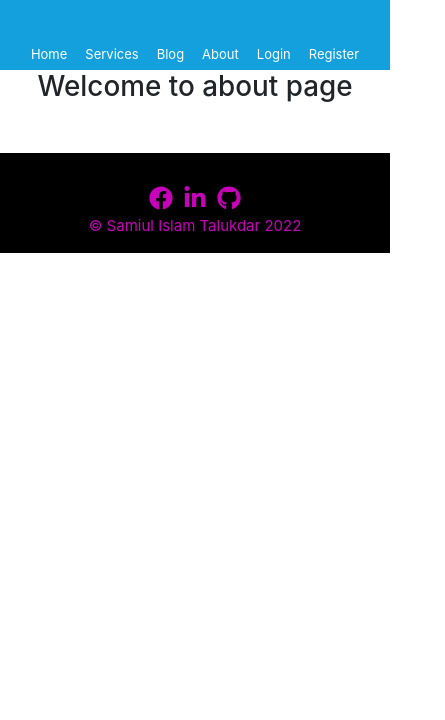
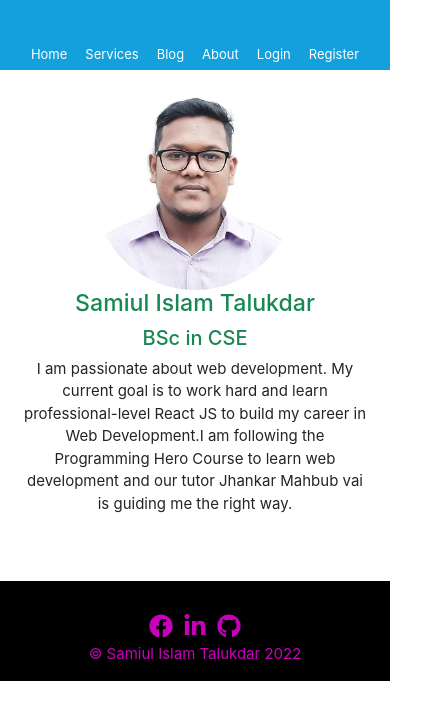
Before and after one commit to samiul-it/the-doctor-lounge, a React (Create React App) app: page /about in a window 390 px wide. Shown: the top 720 px of the page, 445 px wide, since content can reach past the window. Built offline with nearby package versions, Linux system fonts and the light colour scheme; no server answers.

Commit message:
About section added

```diff
--- a/src/Pages/About/About.css
+++ b/src/Pages/About/About.css
@@ -0,0 +1,32 @@
+.profile-img img{
+    width: 200px;
+}
+.profile-img{
+    width: 500px;
+}
+.about-container{
+    margin: 200px;
+
+    display: flex;
+    justify-content: space-evenly;
+    align-items: flex-start;
+}
+.goal-description{
+    text-align: left;
+}
+
+@media only screen and (max-width:520px) {
+    .about-container {
+        display: flex;
+        justify-content: space-evenly;
+        align-items: center;
+        flex-direction: column;
+        margin: 20px;
+
+    }
+    .goal-description {
+        text-align: center;
+    }
+
+
+}
--- a/src/Pages/About/About.js
+++ b/src/Pages/About/About.js
@@ -1,11 +1,28 @@
 import React from 'react';
+import profileImg from '../../Resources/Images/profile-img.png';
+import './About.css';
 
 
 const About = () => {
 
     return (
       <div>
-        <h1>Welcome to about page</h1>
+        <div className="about-container">
+          <div className="profile-img">
+            <img src={profileImg} alt="Image-Samiul" />
+          </div>
+          <div className="description">
+            <h3 className="text-success">Samiul Islam Talukdar</h3>
+            <h5 className="text-success">BSc in CSE</h5>
+            <p className='goal-description'>
+              I am passionate about web development. My current goal is to work
+              hard and learn professional-level React JS to build my career in
+              Web Development.I am following the Programming Hero Course to
+              learn web development and our tutor Jhankar Mahbub vai is guiding
+              me the right way.
+            </p>
+          </div>
+        </div>
       </div>
     );
 };
--- a/src/Pages/Home/Service.js/Service.js
+++ b/src/Pages/Home/Service/Service.js
@@ -10,7 +10,6 @@ const Service = ({service}) => {
         navigate(`/services/${serviceName}`);
 
     }
-
     return (
         <div>
             <div className="service-container">
--- a/src/Pages/Home/Services/Services.js
+++ b/src/Pages/Home/Services/Services.js
@@ -1,6 +1,6 @@
 import React from 'react';
 import useServices from './../../../hooks/useServices';
-import Service from './../Service.js/Service';
+import Service from '../Service/Service';
 import './Services.css';
 
 
```
Also changed, not shown: src/Pages/Home/Service/Service.css (renamed from src/Pages/Home/Service.js/Service.css), src/Resources/Images/profile-img.png (added).
